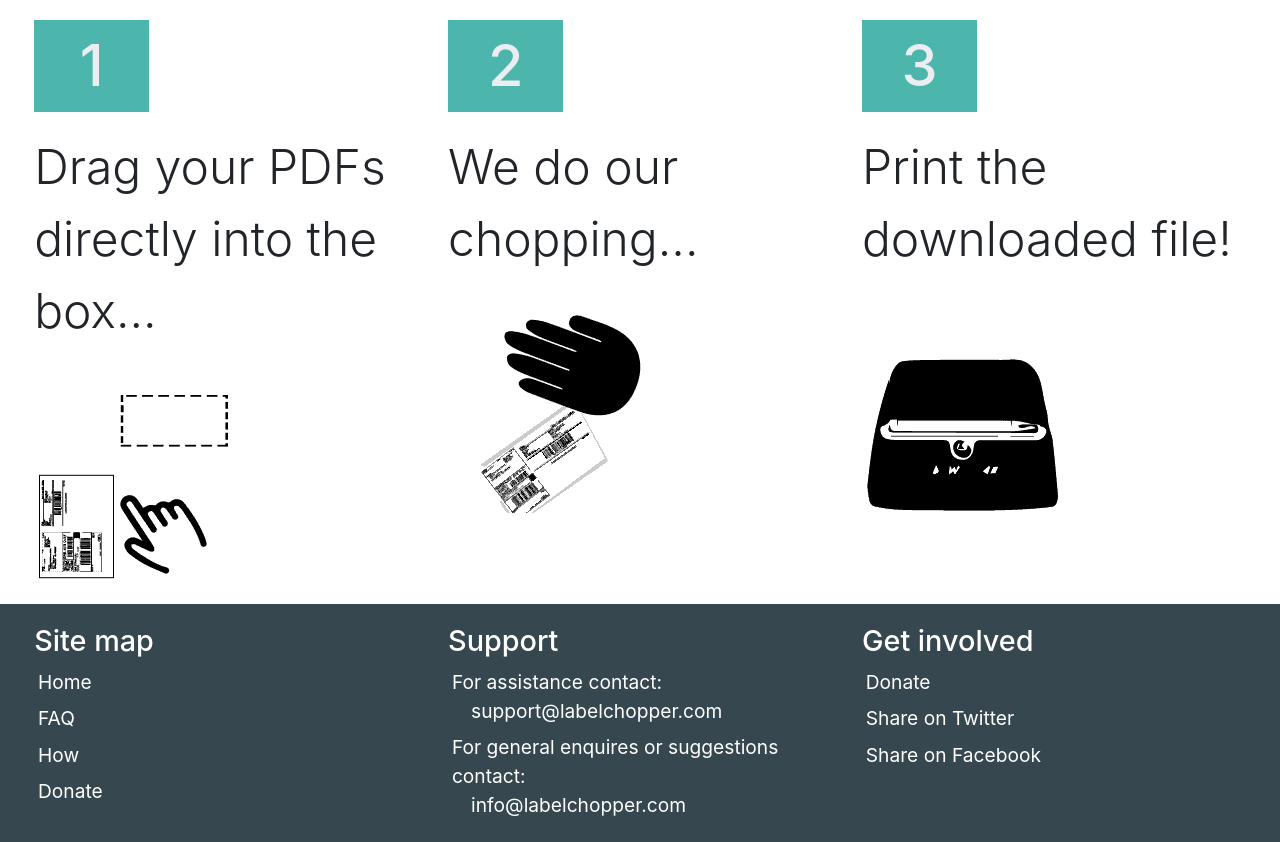
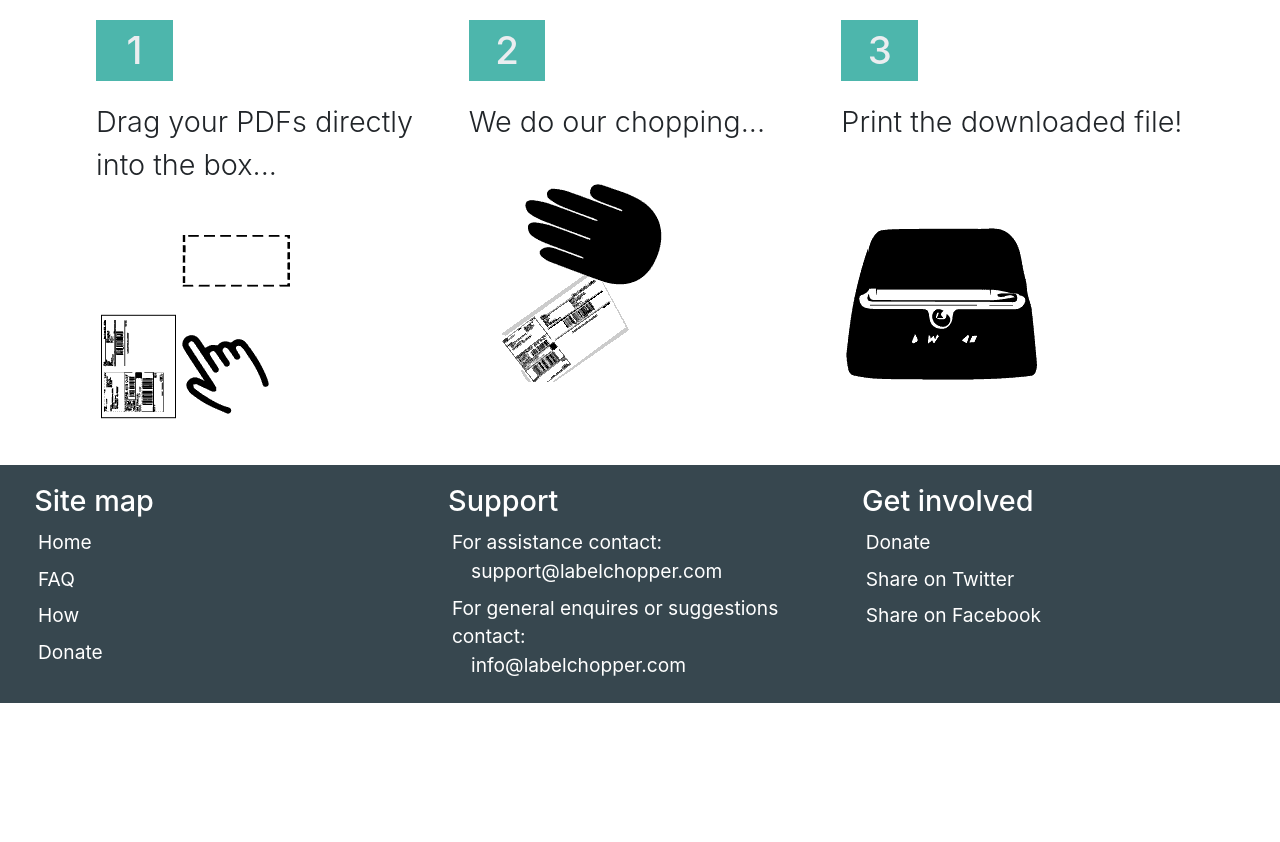
Before and after one commit to mrdavidoneill/labelchopper, a Flask app: page /how in a window 1280 px wide. Shown: the part 110-952 px from the top of the page. After the commit the page ends 813 px from the top, so only its background shows below. Run offline with Flask 2, Linux system fonts and the light colour scheme; some libraries are stand-ins or nearby versions; some web fonts are replaced.

Commit message:
Added classes for heading fonts

```diff
--- a/app/templates/about.html
+++ b/app/templates/about.html
@@ -1,6 +1,6 @@
 <div class="row about">
   <div class="col col--3">
-    <h4>Easy to Use</h4>
+    <h6 class="display-4">Easy to Use</h6>
     <p>
       Simply drag your PDFs directly into the box above.<br />
       We will do the chopping, and the files will be automatically downloaded
@@ -8,7 +8,7 @@
     </p>
   </div>
   <div class="col col--3">
-    <h4>Completely Free</h4>
+    <h6 class="display-4">Completely Free</h6>
     <p>
       As a business you have enough to be dealing with without paying for a
       label service too.<br />
@@ -17,7 +17,7 @@
     </p>
   </div>
   <div class="col col--3">
-    <h4>Easy to Use</h4>
+    <h6 class="display-4">Easy to Use</h6>
     <p>
       Simply drag your PDFs directly into the box above.
       <br />We will do the chopping, and the files will be automatically
--- a/app/templates/how.html
+++ b/app/templates/how.html
@@ -1,7 +1,7 @@
 {% extends "layout.html" %} {% block content %} {% include 'nav.html' %}
-<div class="row about">
+<div class="row faq-container how-container">
   <div class="col col--3">
-    <h4 class="number-container">1</h4>
+    <h6 class="number-container">1</h6>
     <p class="lead">Drag your PDFs directly into the box...<br /></p>
     <img
       src="{{ url_for('static', filename='images/drag_200px.gif') }}"
@@ -9,7 +9,7 @@
     />
   </div>
   <div class="col col--3">
-    <h4 class="number-container">2</h4>
+    <h6 class="number-container">2</h6>
     <p class="lead">
       We do our chopping...
     </p>
@@ -20,7 +20,7 @@
     />
   </div>
   <div class="col col--3">
-    <h4 class="number-container">3</h4>
+    <h6 class="number-container">3</h6>
     <p class="lead">
       Print the downloaded file!
     </p>
```
